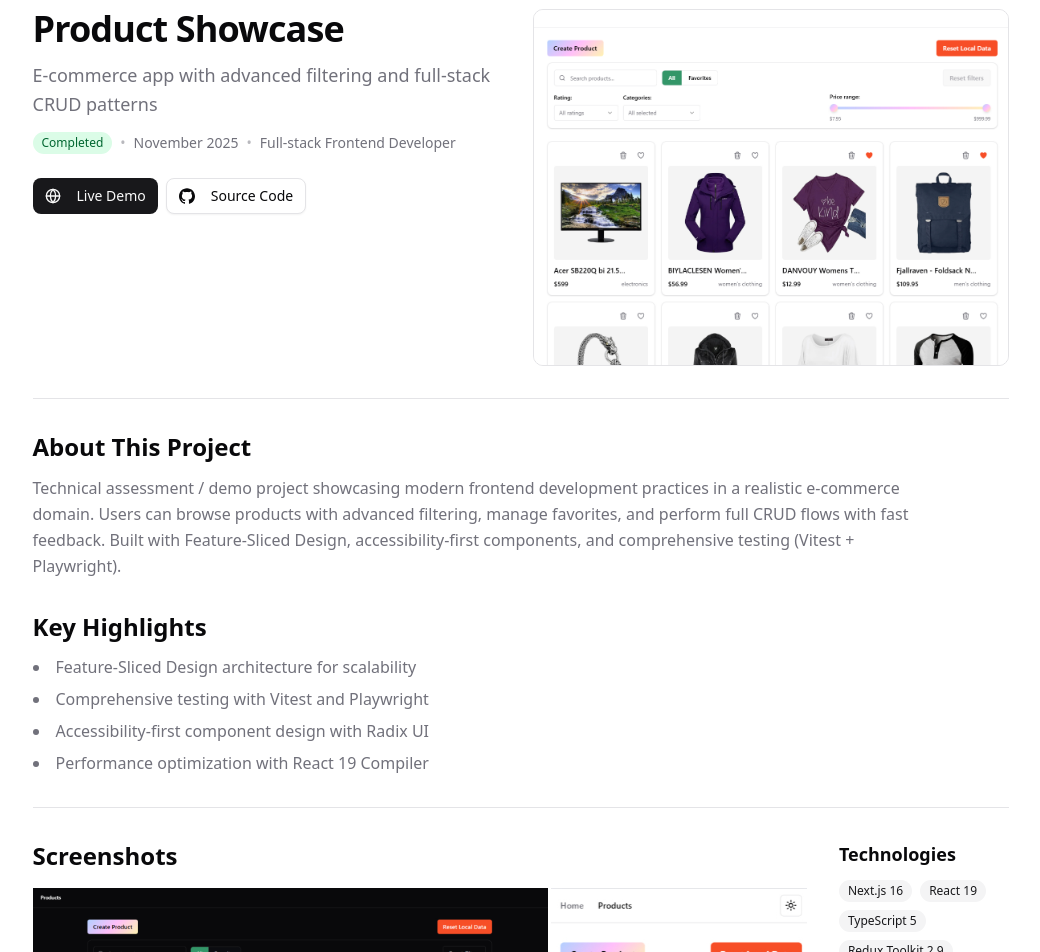
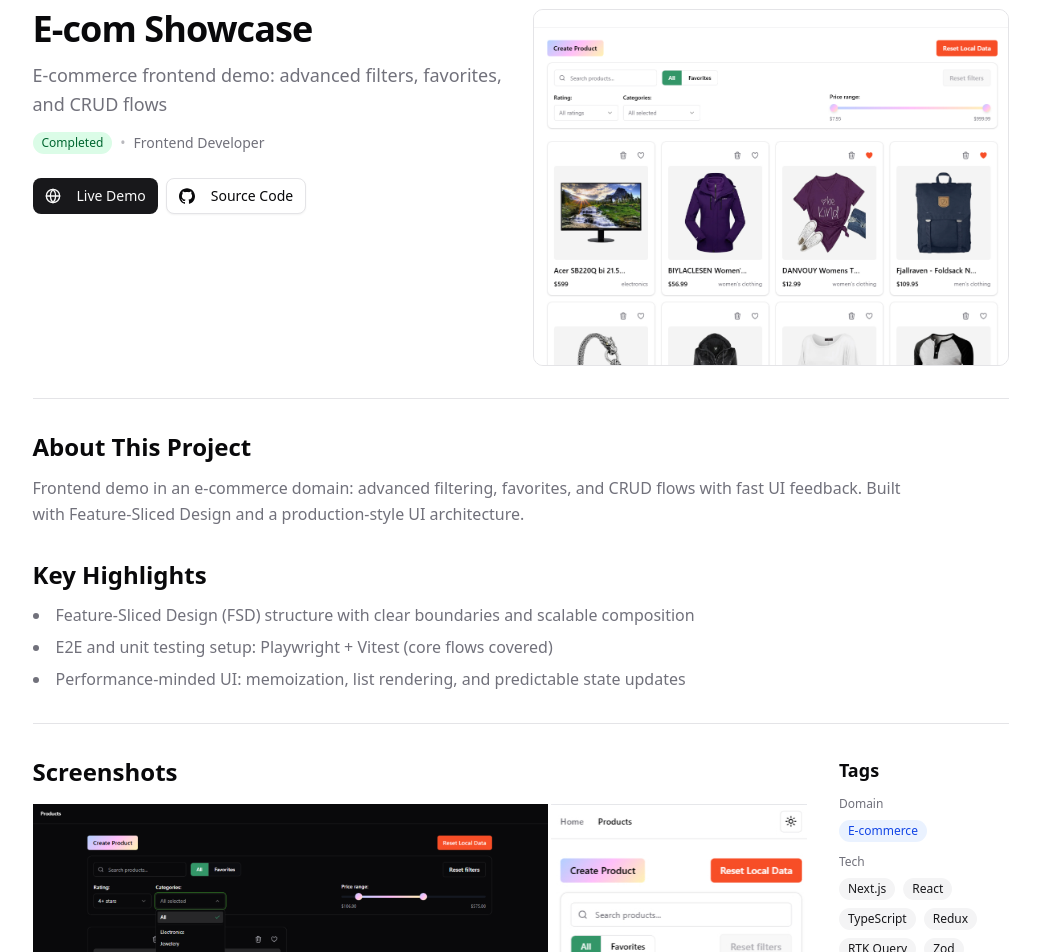
Before and after one commit to quterma/portfolio-hub, a Next.js app: page /en/project/product-showcase in a window 1280 px wide. Shown: the part 160-1112 px from the top of the page, without its empty margins (112-1152 px from the left). Built offline with nearby package versions, Linux system fonts and the light colour scheme.

Commit message:
refactor: update project data structure and enhance project page logic

```diff
--- a/data/projects.json
+++ b/data/projects.json
@@ -2,64 +2,53 @@
   {
     "slug": "product-showcase",
     "title": {
-      "en": "Product Showcase",
-      "ru": "Product Showcase"
+      "en": "E-com Showcase",
+      "ru": "E-com Витрина"
     },
     "summary": {
-      "en": "E-commerce app with advanced filtering and full-stack CRUD patterns",
-      "ru": "E-commerce приложение с продвинутой фильтрацией и full-stack CRUD"
+      "en": "E-commerce frontend demo: advanced filters, favorites, and CRUD flows",
+      "ru": "E-commerce фронтенд демо: фильтры, избранное и CRUD-сценарии"
     },
     "description": {
-      "en": "Technical assessment / demo project showcasing modern frontend development practices in a realistic e-commerce domain. Users can browse products with advanced filtering, manage favorites, and perform full CRUD flows with fast feedback. Built with Feature-Sliced Design, accessibility-first components, and comprehensive testing (Vitest + Playwright).",
-      "ru": "Тестовое приложение (демо-проект), показывающее современные практики фронтенд-разработки на примере e-commerce. Пользователь может просматривать товары с продвинутой фильтрацией, управлять избранным и выполнять полный CRUD с быстрой обратной связью. Архитектура Feature-Sliced Design, компоненты с приоритетом доступности и комплексные тесты (Vitest + Playwright)."
+      "en": "Frontend demo in an e-commerce domain: advanced filtering, favorites, and CRUD flows with fast UI feedback. Built with Feature-Sliced Design and a production-style UI architecture.",
+      "ru": "Фронтенд-демо в e-commerce: продвинутая фильтрация, избранное и CRUD-сценарии с быстрым UI-фидбеком. Архитектура Feature-Sliced Design и production-style подход к UI."
     },
-    "year": 2025,
     "status": "completed",
     "featured": true,
     "role": {
-      "en": "Full-stack Frontend Developer",
-      "ru": "Full-stack Frontend разработчик"
-    },
-    "period": {
-      "en": "November 2025",
-      "ru": "Ноябрь 2025"
+      "en": "Frontend Developer",
+      "ru": "Фронтенд разработчик"
     },
     "highlights": [
       {
-        "en": "Feature-Sliced Design architecture for scalability",
-        "ru": "Архитектура Feature-Sliced Design для масштабируемости"
+        "en": "Feature-Sliced Design (FSD) structure with clear boundaries and scalable composition",
+        "ru": "Feature-Sliced Design (FSD): чёткие границы слоёв и масштабируемая композиция"
       },
       {
-        "en": "Comprehensive testing with Vitest and Playwright",
-        "ru": "Комплексное тестирование с Vitest и Playwright"
+        "en": "E2E and unit testing setup: Playwright + Vitest (core flows covered)",
+        "ru": "Тестовая база: Playwright + Vitest (покрыты ключевые сценарии)"
       },
       {
-        "en": "Accessibility-first component design with Radix UI",
-        "ru": "Компоненты с приоритетом доступности на Radix UI"
-      },
-      {
-        "en": "Performance optimization with React 19 Compiler",
-        "ru": "Оптимизация производительности с React 19 Compiler"
+        "en": "Performance-minded UI: memoization, list rendering, and predictable state updates",
+        "ru": "Производительность UI: мемоизация, рендер списков и предсказуемые обновления состояния"
       }
     ],
     "tags": {
       "domain": ["E-commerce"],
-      "tech": ["React", "Next.js", "TypeScript"],
-      "architecture": ["FSD", "Redux"]
-    },
       "tech": [
-      "Next.js 16",
-      "React 19",
-      "TypeScript 5",
-      "Redux Toolkit 2.9",
+        "Next.js",
+        "React",
+        "TypeScript",
+        "Redux",
         "RTK Query",
-      "React Hook Form",
         "Zod",
-      "Tailwind CSS v4",
-      "Radix UI",
+        "Tailwind",
+        "Radix",
         "Vitest",
         "Playwright"
       ],
+      "architecture": ["FSD", "Redux"]
+    },
     "urls": {
       "demo": "https://prod-show-case.vercel.app",
       "github": "https://github.com/quterma/prod-show-case"
@@ -79,56 +68,42 @@
   {
     "slug": "progis-map-app",
     "title": {
-      "en": "Progis Map",
-      "ru": "Progis Map"
+      "en": "GIS Mapping App",
+      "ru": "GIS-приложение"
     },
     "summary": {
-      "en": "GIS app with WMS layers and zoom-adaptive feature identification",
-      "ru": "GIS-приложение с WMS-слоями и адаптивной идентификацией"
+      "en": "Interactive GIS frontend with WMS layers and zoom-aware feature identification",
+      "ru": "Интерактивный GIS-фронтенд с WMS-слоями и адаптивной идентификацией"
     },
     "description": {
-      "en": "Technical assessment / demo project focused on interactive mapping and geospatial data visualization. Combines WMS/OGC layers with a modern React + TypeScript stack, including layer management and smart identification that adapts to zoom level. Built with a clean, modular structure and extensive JSDoc documentation for maintainability.",
-      "ru": "Тестовое приложение (демо-проект), сфокусированное на интерактивных картах и визуализации геоданных. Сочетает WMS/OGC-слои с современным стеком React + TypeScript: управление слоями и умная идентификация, адаптирующаяся к уровню зума. Чистая модульная структура и подробная JSDoc-документация для удобной поддержки."
+      "en": "Frontend-focused GIS demo for interactive map rendering and geospatial data visualization. Supports WMS/OGC layers, layer management, and smart feature identification that adapts to the current zoom level. Built with a clean modular architecture and strong emphasis on maintainability and developer experience.",
+      "ru": "Фронтенд-демо GIS-приложения для интерактивных карт и визуализации геоданных. Поддерживает WMS/OGC-слои, управление слоями и умную идентификацию объектов, адаптирующуюся к текущему уровню зума. Реализовано с чистой модульной архитектурой и акцентом на поддерживаемость и удобство разработки."
     },
-    "year": 2025,
     "status": "in-progress",
     "featured": false,
     "role": {
       "en": "Frontend Developer",
-      "ru": "Frontend разработчик"
-    },
-    "period": {
-      "en": "October - November 2025",
-      "ru": "Октябрь - Ноябрь 2025"
+      "ru": "Фронтенд разработчик"
     },
     "highlights": [
       {
-        "en": "Clean architecture with infrastructure/UI separation",
-        "ru": "Чистая архитектура с разделением инфраструктуры и UI"
+        "en": "Layer-based GIS architecture with zoom-dependent feature identification",
+        "ru": "Слойная GIS-архитектура с идентификацией объектов, зависящей от уровня зума"
       },
       {
-        "en": "Comprehensive Russian JSDoc documentation",
-        "ru": "Полная документация JSDoc на русском языке"
+        "en": "Clear separation between map infrastructure and UI logic",
+        "ru": "Чёткое разделение инфраструктуры карты и UI-логики"
       },
       {
-        "en": "Production-ready modular structure",
-        "ru": "Готовая к продакшену модульная структура"
+        "en": "Well-documented codebase with extensive JSDoc for maintainability",
+        "ru": "Хорошо документированный код с подробным JSDoc для удобной поддержки"
       }
     ],
     "tags": {
       "domain": ["GIS"],
-      "tech": ["React", "Leaflet", "TypeScript"],
-      "architecture": ["WMS"]
+      "tech": ["React", "TypeScript", "Leaflet", "WMS", "OGC", "OpenStreetMap"],
+      "architecture": ["Clean architecture"]
     },
-    "tech": [
-      "React 19",
-      "TypeScript 5",
-      "Vite",
-      "Leaflet",
-      "OpenStreetMap",
-      "WMS/OGC",
-      "Vitest"
-    ],
     "urls": {
       "demo": "https://quterma.github.io/progis-map-app",
       "github": "https://github.com/quterma/progis-map-app"
@@ -146,54 +121,41 @@
     "slug": "trading-mini-app",
     "title": {
       "en": "Trading Widget",
-      "ru": "Trading Widget"
+      "ru": "Торговый виджет"
     },
     "summary": {
       "en": "Mobile-first trading widget with wallet state and real-time charts",
-      "ru": "Mobile-first виджет для трейдинга с кошельком и графиками"
+      "ru": "Торговый виджет с кошельком и графиками в реальном времени"
     },
     "description": {
-      "en": "Technical assessment / demo project built as an embeddable mobile widget. Demonstrates a minimal Feature-Sliced Design setup, hook-based state management (no external store), and real-time charting with Recharts (24h data). Designed to be easy to embed and extend via a clean public API pattern (index exports + path aliases).",
-      "ru": "Тестовое приложение (демо-проект) в формате встраиваемого мобильного виджета. Демонстрирует минимальную архитектуру Feature-Sliced Design, управление состоянием на хуках (без внешнего стора) и графики в реальном времени на Recharts (данные за 24 часа). Дизайн рассчитан на встраивание и расширение через паттерн публичного API (экспорты через index + алиасы путей)."
+      "en": "Frontend demo of an embeddable trading widget designed for mobile-first usage. Implements hook-based state management without external stores, real-time charting for 24h data, and a clean public API pattern for easy integration and extension.",
+      "ru": "Фронтенд-демо встраиваемого торгового виджета, спроектированного по mobile-first подходу. Реализует управление состоянием на хуках без внешнего стора, графики в реальном времени за 24 часа и чистый паттерн публичного API для простой интеграции и расширения."
     },
-    "year": 2025,
     "status": "in-progress",
     "featured": false,
     "role": {
       "en": "Frontend Developer",
-      "ru": "Frontend разработчик"
-    },
-    "period": {
-      "en": "November 2025",
-      "ru": "Ноябрь 2025"
+      "ru": "Фронтенд разработчик"
     },
     "highlights": [
       {
-        "en": "Minimal FSD architecture for one-day implementation",
-        "ru": "Минимальная FSD архитектура для реализации за один день"
+        "en": "Minimal Feature-Sliced Design setup for small, focused widgets",
+        "ru": "Минимальная настройка Feature-Sliced Design для компактных виджетов"
       },
       {
-        "en": "Embed-friendly mobile widget design",
-        "ru": "Встраиваемый дизайн мобильного виджета"
+        "en": "Hook-based state management without external state libraries",
+        "ru": "Управление состоянием на хуках без внешних библиотек состояния"
       },
       {
-        "en": "Hook-based state management without external libraries",
-        "ru": "Управление состоянием на хуках без внешних библиотек"
+        "en": "Embed-friendly architecture with a clear public API",
+        "ru": "Архитектура, удобная для встраивания, с чётким публичным API"
       }
     ],
     "tags": {
       "domain": ["Trading"],
-      "tech": ["React", "TypeScript"],
-      "architecture": ["Mobile-first", "Web3"]
+      "tech": ["React", "TypeScript", "Recharts", "Tailwind"],
+      "architecture": ["Mobile-first"]
     },
-    "tech": [
-      "React 19",
-      "TypeScript 5",
-      "Vite",
-      "Tailwind CSS v4",
-      "Recharts",
-      "Vitest"
-    ],
     "urls": {
       "github": "https://github.com/quterma/trading-mini-app"
     },
@@ -205,62 +167,55 @@
   {
     "slug": "yokai-monitor",
     "title": {
-      "en": "Yokai Monitor",
-      "ru": "Yokai Monitor"
+      "en": "Monitoring Dashboard",
+      "ru": "Дашборд мониторинга"
     },
     "summary": {
-      "en": "Real-time dashboard with SSE streaming and optimistic UI updates",
-      "ru": "Real-time дашборд с SSE-потоками и оптимистичными обновлениями"
+      "en": "Real-time monitoring dashboard with SSE streaming and optimistic UI updates",
+      "ru": "Дашборд мониторинга с SSE и оптимистичными обновлениями UI"
     },
     "description": {
-      "en": "Technical assessment / demo project showcasing real-time UI synchronization and production-like resilience patterns. Built as a monitoring dashboard with Server-Sent Events, optimistic actions (with rollback on errors), and auto-reconnect connection management. Implemented with strict Feature-Sliced Design layering, typed event models, and Dockerized local setup.",
-      "ru": "Тестовое приложение (демо-проект), демонстрирующее синхронизацию UI в реальном времени и production-like паттерны устойчивости. Дашборд использует Server-Sent Events, оптимистичные действия (с откатом при ошибках) и авто-переподключение. Строгая слоистая архитектура Feature-Sliced Design, типизированные модели событий и Docker-окружение для локального запуска."
+      "en": "Frontend-focused monitoring dashboard demonstrating real-time UI synchronization and resilient interaction patterns. Uses Server-Sent Events for live updates, optimistic actions with rollback on errors, and automatic reconnection handling. Built with strict Feature-Sliced Design layering, typed event models, and a Dockerized local environment.",
+      "ru": "Фронтенд-ориентированный дашборд мониторинга, демонстрирующий синхронизацию UI в реальном времени и устойчивые паттерны взаимодействия. Использует Server-Sent Events для live-обновлений, оптимистичные действия с откатом при ошибках и автоматическое переподключение. Реализован со строгой слоистой архитектурой Feature-Sliced Design, типизированными моделями событий и Docker-окружением для локального запуска."
     },
-    "year": 2025,
     "status": "completed",
     "featured": true,
     "role": {
       "en": "Frontend Developer",
-      "ru": "Frontend разработчик"
-    },
-    "period": {
-      "en": "December 2025",
-      "ru": "Декабрь 2025"
+      "ru": "Фронтенд разработчик"
     },
     "highlights": [
       {
-        "en": "Strict Feature-Sliced Design architecture with layer isolation",
-        "ru": "Строгая архитектура Feature-Sliced Design с изоляцией слоёв"
+        "en": "Strict Feature-Sliced Design architecture with clear layer isolation",
+        "ru": "Строгая архитектура Feature-Sliced Design с чёткой изоляцией слоёв"
       },
       {
-        "en": "Server-Sent Events for real-time threat updates with auto-reconnect",
-        "ru": "Server-Sent Events для обновлений угроз в реальном времени с авто-переподключением"
+        "en": "Real-time data streaming via Server-Sent Events with auto-reconnect logic",
+        "ru": "Поток данных в реальном времени через Server-Sent Events с логикой авто-переподключения"
       },
       {
-        "en": "Optimistic updates with rollback on error simulation",
-        "ru": "Оптимистичные обновления с откатом при симуляции ошибок"
+        "en": "Optimistic UI updates with controlled rollback on error cases",
+        "ru": "Оптимистичные обновления UI с контролируемым откатом при ошибках"
       },
       {
-        "en": "SCSS Modules with CSS custom properties and smooth transitions",
-        "ru": "SCSS Modules с CSS custom properties и плавными переходами"
+        "en": "Themeable UI using SCSS Modules and CSS custom properties",
+        "ru": "Темизируемый UI на SCSS Modules и CSS custom properties"
       }
     ],
     "tags": {
       "domain": ["Monitoring"],
-      "tech": ["Next.js", "TanStack Query", "TypeScript"],
-      "architecture": ["Real-time", "SSE"]
-    },
       "tech": [
-      "Next.js 16",
-      "React 19",
-      "TypeScript 5",
-      "TanStack Query 5",
+        "React",
+        "Next.js",
+        "TypeScript",
+        "TanStack Query",
         "Zod",
         "SCSS Modules",
         "Server-Sent Events",
-      "Docker",
-      "Docker Compose"
+        "Docker"
       ],
+      "architecture": ["FSD", "Real-time", "Optimistic UI", "SSE"]
+    },
     "urls": {
       "demo": "https://yokai-monitor.vercel.app",
       "github": "https://github.com/quterma/yokai-monitor"
--- a/src/app/[locale]/project/[slug]/page.tsx
+++ b/src/app/[locale]/project/[slug]/page.tsx
@@ -51,7 +51,6 @@ export default async function ProjectPage({ params }: ProjectPageProps) {
     (project.images?.gallery && project.images.gallery.length > 0) ||
     (project.images?.mobileGallery && project.images.mobileGallery.length > 0)
   )
-  const hasTech = !!(project.tech && project.tech.length > 0)
   const tags = project.tags
   const hasTags =
     !!tags &&
@@ -59,7 +58,6 @@ export default async function ProjectPage({ params }: ProjectPageProps) {
       (tags.tech?.length ?? 0) +
       (tags.architecture?.length ?? 0) >
       0
-  const hasSidebar = hasTech || hasTags
 
   return (
     <Container>
@@ -96,14 +94,6 @@ export default async function ProjectPage({ params }: ProjectPageProps) {
                   >
                     {t(`project.status.${project.status}`)}
                   </Badge>
-                )}
-                {(getLocalizedText(project.period, locale) || project.year) && (
-                  <>
-                    <span className="text-muted-foreground/50">•</span>
-                    <span>
-                      {getLocalizedText(project.period, locale) || project.year}
-                    </span>
-                  </>
                 )}
                 {project.role && (
                   <>
@@ -164,7 +154,7 @@ export default async function ProjectPage({ params }: ProjectPageProps) {
           )}
         </div>
 
-        {(hasDescription || hasHighlights || hasGallery || hasSidebar) && (
+        {(hasDescription || hasHighlights || hasGallery || hasTags) && (
           <Separator />
         )}
 
@@ -194,7 +184,7 @@ export default async function ProjectPage({ params }: ProjectPageProps) {
           </div>
         )}
 
-        {(hasDescription || hasHighlights) && (hasGallery || hasSidebar) && (
+        {(hasDescription || hasHighlights) && (hasGallery || hasTags) && (
           <Separator />
         )}
 
@@ -238,24 +228,8 @@ export default async function ProjectPage({ params }: ProjectPageProps) {
           )}
 
           {/* Sidebar */}
-          {hasSidebar && (
+          {hasTags && (
             <div className="space-y-6">
-              {/* Technologies */}
-              {project.tech && project.tech.length > 0 && (
-                <div className="space-y-3">
-                  <h3 className="text-lg font-semibold">
-                    {t("project.sections.technologies")}
-                  </h3>
-                  <div className="flex flex-wrap gap-2">
-                    {project.tech.map(tech => (
-                      <Badge key={tech} variant="secondary">
-                        {tech}
-                      </Badge>
-                    ))}
-                  </div>
-                </div>
-              )}
-
               {/* Tags */}
               {hasTags && project.tags && (
                 <div className="space-y-3">
--- a/src/app/[locale]/projects/page.tsx
+++ b/src/app/[locale]/projects/page.tsx
@@ -36,9 +36,15 @@ export default async function ProjectsPage({ params }: ProjectsPageProps) {
   const t = await getTranslations({ locale })
 
   const projects = getAllProjects().sort((a, b) => {
-    const aYear = a.year ?? 0
-    const bYear = b.year ?? 0
-    return bYear - aYear
+    const aFeatured = a.featured ? 1 : 0
+    const bFeatured = b.featured ? 1 : 0
+    if (aFeatured !== bFeatured) return bFeatured - aFeatured
+
+    const aCompleted = a.status === "completed" ? 1 : 0
+    const bCompleted = b.status === "completed" ? 1 : 0
+    if (aCompleted !== bCompleted) return bCompleted - aCompleted
+
+    return a.slug.localeCompare(b.slug)
   })
 
   return (
--- a/src/lib/projects.ts
+++ b/src/lib/projects.ts
@@ -49,18 +49,6 @@ export function getProjects(filter?: ProjectFilter): Project[] {
     })
   }
 
-  if (filter?.tech && filter.tech.length > 0) {
-    filteredProjects = filteredProjects.filter(project =>
-      filter.tech!.some(tech => project.tech?.includes(tech))
-    )
-  }
-
-  if (filter?.year) {
-    filteredProjects = filteredProjects.filter(
-      project => project.year === filter.year
-    )
-  }
-
   return filteredProjects
 }
 
@@ -100,27 +88,3 @@ export function getAllTags(): string[] {
   })
   return Array.from(tagSet).sort()
 }
-
-/**
- * Get all unique technologies from projects
- */
-export function getAllTechnologies(): string[] {
-  const techSet = new Set<string>()
-  projects.forEach(project => {
-    project.tech?.forEach(tech => techSet.add(tech))
-  })
-  return Array.from(techSet).sort()
-}
-
-/**
- * Get project years in descending order
- */
-export function getProjectYears(): number[] {
-  const yearSet = new Set<number>()
-  projects.forEach(project => {
-    if (project.year) {
-      yearSet.add(project.year)
-    }
-  })
-  return Array.from(yearSet).sort((a, b) => b - a)
-}
--- a/src/lib/schemas.ts
+++ b/src/lib/schemas.ts
@@ -13,14 +13,12 @@ export const ProjectSchema = z.object({
   summary: LocalizedTextSchema,
   description: LocalizedTextSchema.optional(),
 
-  year: z.number().int().optional(),
   status: z
     .enum(["completed", "in-progress", "planned", "archived"])
     .optional(),
   featured: z.boolean().optional(),
 
   role: LocalizedTextSchema.optional(),
-  period: LocalizedTextSchema.optional(),
 
   tags: z
     .object({
@@ -29,7 +27,6 @@ export const ProjectSchema = z.object({
       architecture: z.array(z.string()).optional(),
     })
     .optional(),
-  tech: z.array(z.string()).optional(),
 
   highlights: z.array(LocalizedTextSchema).optional(),
 
--- a/src/test/test-helpers.tsx
+++ b/src/test/test-helpers.tsx
@@ -27,12 +27,10 @@ export const createTestProject = (overrides?: Partial<Project>): Project => ({
     en: "A detailed description of the test project",
   },
   status: "completed",
-  year: 2024,
   featured: false,
-  tech: ["React", "TypeScript"],
   tags: {
     domain: ["web"],
-    tech: ["frontend"],
+    tech: ["React", "TypeScript", "frontend"],
   },
   urls: {
     demo: "https://example.com",
--- a/src/types/project.ts
+++ b/src/types/project.ts
@@ -8,6 +8,4 @@ export interface ProjectFilter {
   status?: ProjectStatus
   featured?: boolean
   tags?: string[]
-  tech?: string[]
-  year?: number
 }
```
Also changed, not shown: src/components/ui/project-card.tsx (+4 -4 lines). Lines whose indentation alone changed are shown as unchanged.
